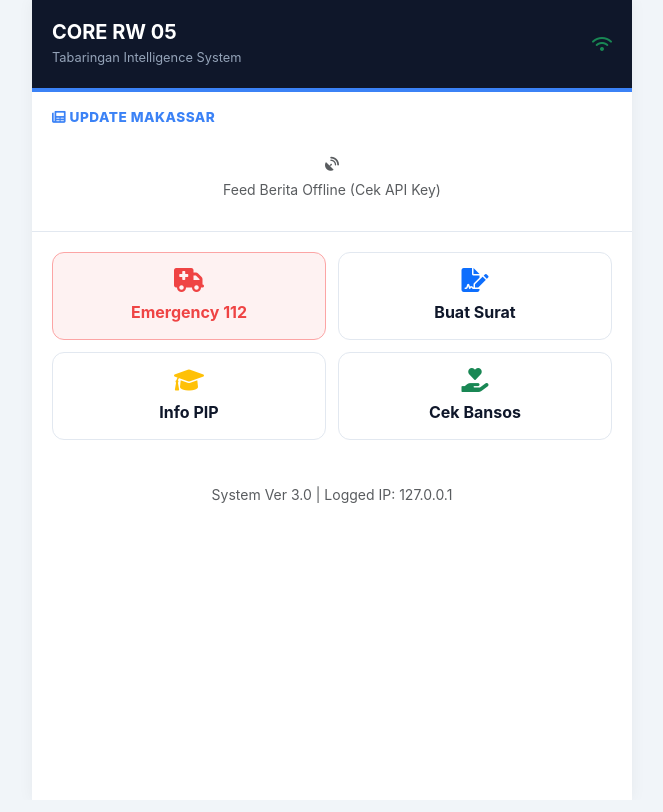
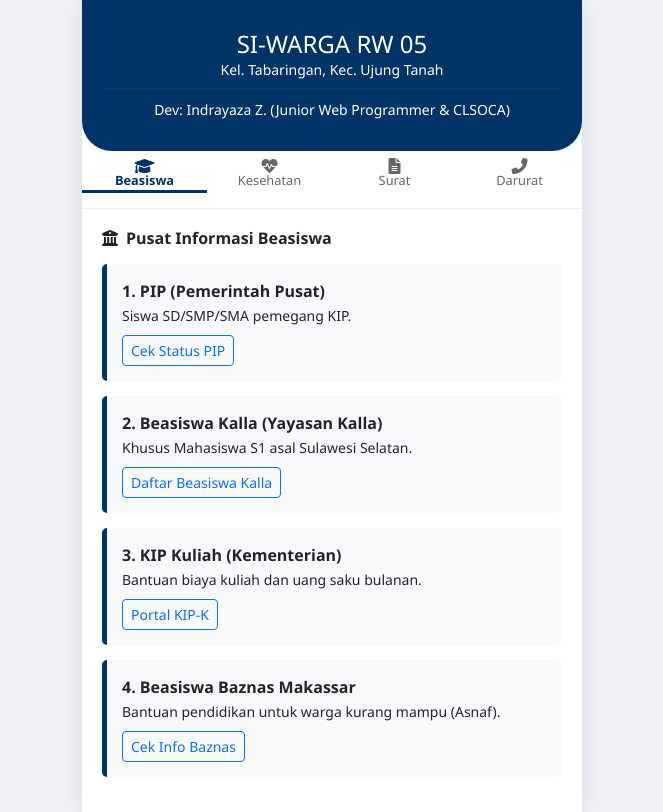
Before and after one commit to Indrakenzo/rw005-tabaringan-core, a Flask app: page / in a window 1280 px wide. Shown: the whole page, without its empty margins (308-971 px from the left). Run offline with Flask 3, Linux system fonts and the light colour scheme.

Commit message:
Update index.html

```diff
--- a/templates/index.html
+++ b/templates/index.html
@@ -2,155 +2,125 @@
 <html lang="id">
 <head>
     <meta charset="UTF-8">
-    <meta name="viewport" content="width=device-width, initial-scale=1.0, maximum-scale=1.0, user-scalable=no">
-    <title>Sistem RW 05 Tabaringan</title>
+    <meta name="viewport" content="width=device-width, initial-scale=1.0">
+    <title>SI-WARGA RW 05 TABARINGAN</title>
     <link href="https://cdn.jsdelivr.net/npm/bootstrap@5.3.0/dist/css/bootstrap.min.css" rel="stylesheet">
     <link rel="stylesheet" href="https://cdnjs.cloudflare.com/ajax/libs/font-awesome/6.0.0/css/all.min.css">
     <style>
-        :root { --primary: #0f172a; --accent: #3b82f6; --bg: #f1f5f9; }
-        body { background: var(--bg); font-family: 'Inter', sans-serif; color: #334155; }
-
-        .app-frame { max-width: 600px; margin: 0 auto; background: white; min-height: 100vh; position: relative; box-shadow: 0 0 15px rgba(0,0,0,0.05); }
-
-        /* Compact Header */
-        .header { background: var(--primary); color: white; padding: 20px; border-bottom: 4px solid var(--accent); }
-        .header h1 { font-size: 1.25rem; font-weight: 700; margin: 0; }
-        .header small { color: #94a3b8; font-size: 0.8rem; }
-
-        /* News Ticker Section */
-        .news-section { padding: 15px 20px; background: #fff; border-bottom: 1px solid #e2e8f0; }
-        .news-title { font-size: 0.85rem; font-weight: 800; text-transform: uppercase; letter-spacing: 0.5px; color: var(--accent); margin-bottom: 10px; }
-        .news-item { display: flex; align-items: start; margin-bottom: 10px; padding-bottom: 10px; border-bottom: 1px dashed #f1f5f9; text-decoration: none; color: inherit; }
-        .news-item:last-child { border: none; margin: 0; }
-        .news-item img { width: 60px; height: 60px; object-fit: cover; border-radius: 8px; margin-right: 12px; background: #eee; }
-        .news-content h6 { font-size: 0.9rem; font-weight: 600; margin: 0 0 4px 0; line-height: 1.2; }
-        .news-content span { font-size: 0.7rem; color: #64748b; }
-
-        /* Grid Menu */
-        .menu-grid { display: grid; grid-template-columns: repeat(2, 1fr); gap: 12px; padding: 20px; }
-        .menu-card { background: white; border: 1px solid #e2e8f0; border-radius: 12px; padding: 15px; text-align: center; text-decoration: none; color: var(--primary); transition: 0.2s; }
-        .menu-card:active { background: #f8fafc; transform: scale(0.98); }
-        .menu-card i { font-size: 1.5rem; margin-bottom: 8px; display: block; }
-        .menu-card.red { color: #ef4444; border-color: #fca5a5; background: #fef2f2; }
-
-        /* Form Section */
-        .form-overlay { display: none; position: fixed; top: 0; left: 0; right: 0; bottom: 0; background: rgba(0,0,0,0.5); z-index: 99; }
-        .form-container { position: absolute; bottom: 0; left: 0; right: 0; background: white; border-radius: 20px 20px 0 0; padding: 25px; max-height: 85vh; overflow-y: auto; animation: slideUp 0.3s cubic-bezier(0.16, 1, 0.3, 1); max-width: 600px; margin: 0 auto; }
-
-        @keyframes slideUp { from { transform: translateY(100%); } to { transform: translateY(0); } }
+        :root { --main-blue: #003366; --accent-gold: #FFD700; }
+        body { background: #f0f2f5; font-family: 'Segoe UI', Tahoma, Geneva, Verdana, sans-serif; }
+        .app-card { max-width: 500px; margin: 0 auto; background: white; min-height: 100vh; box-shadow: 0 0 20px rgba(0,0,0,0.1); }
+        .header { background: var(--main-blue); color: white; padding: 30px 20px; border-radius: 0 0 30px 30px; }
+        .nav-tab { display: flex; justify-content: space-around; background: white; padding: 15px 0; border-bottom: 1px solid #eee; position: sticky; top: 0; z-index: 100; }
+        .nav-item { text-align: center; color: #666; cursor: pointer; font-size: 0.8rem; flex: 1; }
+        .nav-item.active { color: var(--main-blue); font-weight: bold; border-bottom: 3px solid var(--main-blue); }
+        .section { padding: 20px; display: none; }
+        .section.active { display: block; }
+        .info-card { border-left: 5px solid var(--main-blue); background: #f8f9fa; padding: 15px; margin-bottom: 15px; border-radius: 5px; }
+        .emergency-btn { background: #dc3545; color: white; width: 100%; padding: 15px; border-radius: 10px; text-decoration: none; display: block; text-align: center; font-weight: bold; }
     </style>
 </head>
 <body>
 
-<div class="app-frame">
-    <div class="header d-flex justify-content-between align-items-center">
-        <div>
-            <h1>CORE RW 05</h1>
-            <small>Tabaringan Intelligence System</small>
+<div class="app-card">
+    <div class="header text-center">
+        <h4 class="mb-0">SI-WARGA RW 05</h4>
+        <p class="small mb-0">Kel. Tabaringan, Kec. Ujung Tanah</p>
+        <hr class="my-2" style="border-color: rgba(255,255,255,0.2)">
+        <small>Dev: Indrayaza Z. (Junior Web Programmer & CLSOCA)</small>
     </div>
-        <div class="text-end">
-            <i class="fas fa-wifi text-success"></i>
+
+    <div class="nav-tab">
+        <div class="nav-item active" onclick="showSection('edu')"><i class="fas fa-graduation-cap d-block fa-lg mb-1"></i>Beasiswa</div>
+        <div class="nav-item" onclick="showSection('health')"><i class="fas fa-heartbeat d-block fa-lg mb-1"></i>Kesehatan</div>
+        <div class="nav-item" onclick="showSection('letter')"><i class="fas fa-file-alt d-block fa-lg mb-1"></i>Surat</div>
+        <div class="nav-item" onclick="showSection('sos')"><i class="fas fa-phone-alt d-block fa-lg mb-1"></i>Darurat</div>
+    </div>
+
+    <div id="edu" class="section active">
+        <h6 class="fw-bold mb-3"><i class="fas fa-university me-2"></i>Pusat Informasi Beasiswa</h6>
+
+        <div class="info-card">
+            <strong>1. PIP (Pemerintah Pusat)</strong><br>
+            <small>Siswa SD/SMP/SMA pemegang KIP.</small><br>
+            <a href="https://pip.kemendikdasmen.go.id/home_v1" class="btn btn-sm btn-outline-primary mt-2">Cek Status PIP</a>
+        </div>
+
+        <div class="info-card">
+            <strong>2. Beasiswa Kalla (Yayasan Kalla)</strong><br>
+            <small>Khusus Mahasiswa S1 asal Sulawesi Selatan.</small><br>
+            <a href="https://yayasanhadjikalla.or.id" class="btn btn-sm btn-outline-primary mt-2">Daftar Beasiswa Kalla</a>
+        </div>
+
+        <div class="info-card">
+            <strong>3. KIP Kuliah (Kementerian)</strong><br>
+            <small>Bantuan biaya kuliah dan uang saku bulanan.</small><br>
+            <a href="https://kip-kuliah.kemdikbud.go.id" class="btn btn-sm btn-outline-primary mt-2">Portal KIP-K</a>
+        </div>
+
+        <div class="info-card">
+            <strong>4. Beasiswa Baznas Makassar</strong><br>
+            <small>Bantuan pendidikan untuk warga kurang mampu (Asnaf).</small><br>
+            <a href="https://baznasmakassar.id" class="btn btn-sm btn-outline-primary mt-2">Cek Info Baznas</a>
         </div>
     </div>
 
-    <div class="news-section">
-        <div class="news-title"><i class="fas fa-newspaper"></i> Update Makassar</div>
-
-        {% if berita %}
-            {% for item in berita %}
-            <a href="{{ item.url }}" target="_blank" class="news-item">
-                {% if item.urlToImage %}
-                <img src="{{ item.urlToImage }}" alt="img">
-                {% else %}
-                <div style="width:60px; height:60px; background:#e2e8f0; border-radius:8px; margin-right:12px; display:flex; align-items:center; justify-content:center;"><i class="fas fa-image text-muted"></i></div>
-                {% endif %}
-                <div class="news-content">
-                    <h6>{{ item.title }}</h6>
-                    <span>{{ item.source.name }} &bull; {{ item.publishedAt[:10] }}</span>
+    <div id="health" class="section">
+        <h6 class="fw-bold mb-3"><i class="fas fa-stethoscope me-2"></i>Layanan Kesehatan Gratis</h6>
+        <div class="info-card">
+            <strong>BPJS PBI (UHC Makassar)</strong><br>
+            <small>Warga Makassar bisa berobat gratis hanya dengan KTP jika darurat.</small>
         </div>
-            </a>
-            {% endfor %}
-        {% else %}
-            <div class="text-center py-3 small text-muted">
-                <i class="fas fa-satellite-dish mb-2"></i><br>
-                Feed Berita Offline (Cek API Key)
+        <div class="info-card">
+            <strong>Puskesmas Tabaringan</strong><br>
+            <small>Alamat: Jl. Tabaringan No. 1</small>
         </div>
-        {% endif %}
-    </div>
-
-    <div class="menu-grid">
-        <a href="tel:112" class="menu-card red">
-            <i class="fas fa-ambulance"></i>
-            <strong>Emergency 112</strong>
-        </a>
-        <div onclick="toggleForm()" class="menu-card" style="cursor: pointer;">
-            <i class="fas fa-file-signature text-primary"></i>
-            <strong>Buat Surat</strong>
-        </div>
-        <a href="https://pip.kemdikbud.go.id" target="_blank" class="menu-card">
-            <i class="fas fa-graduation-cap text-warning"></i>
-            <strong>Info PIP</strong>
-        </a>
-        <a href="https://cekbansos.kemensos.go.id" target="_blank" class="menu-card">
-            <i class="fas fa-hand-holding-heart text-success"></i>
-            <strong>Cek Bansos</strong>
-        </a>
-    </div>
-
-    <div class="text-center py-4 text-muted small">
-        System Ver 3.0 | Logged IP: {{ request.remote_addr }}
+        <div class="info-card">
+            <strong>Home Care Dottoro'ta</strong><br>
+            <small>Layanan dokter datang ke rumah 24 Jam.</small>
         </div>
     </div>
 
-<div id="overlay" class="form-overlay">
-    <div class="form-container">
-        <div class="d-flex justify-content-between mb-4">
-            <h5 class="fw-bold m-0">Formulir Warga</h5>
-            <i class="fas fa-times" style="cursor: pointer; font-size: 1.2rem;" onclick="toggleForm()"></i>
-        </div>
-
+    <div id="letter" class="section">
+        <h6 class="fw-bold mb-3">Cetak Surat Pengantar Mandiri</h6>
         <form action="/cetak" method="POST">
-            <div class="mb-3">
-                <label class="form-label small fw-bold">Pilih RT</label>
-                <select name="rt_code" class="form-select" required>
-                    <option value="" disabled selected>-- Pilih Ketua RT --</option>
+            <select name="rt_code" class="form-select mb-2" required>
+                <option value="" disabled selected>-- Pilih RT --</option>
                 {% for code, data in rt_list.items() if code != 'RW005' %}
                 <option value="{{ code }}">RT {{ code[-1] }} - {{ data.nama }}</option>
                 {% endfor %}
             </select>
-            </div>
-            <div class="mb-3">
-                <label class="form-label small fw-bold">Keperluan</label>
-                <select name="jenis_surat" class="form-select" required>
+            <select name="jenis_surat" class="form-select mb-2" required>
                 <option value="Surat Pengantar KTP">Pengantar KTP/KK</option>
                 <option value="Surat Keterangan Tidak Mampu">Ket. Tidak Mampu</option>
                 <option value="Surat Keterangan Usaha">Ket. Usaha</option>
-                    <option value="Surat Keterangan Domisili">Ket. Domisili</option>
             </select>
+            <input type="number" name="nik" class="form-control mb-2" placeholder="NIK (16 Digit)" required>
+            <input type="text" name="nama" class="form-control mb-2" placeholder="Nama Lengkap" required>
+            <div class="row g-2 mb-2">
+                <div class="col-6"><input type="text" name="tmp_lahir" class="form-control" placeholder="Tempat Lahir"></div>
+                <div class="col-6"><input type="date" name="tgl_lahir" class="form-control"></div>
             </div>
-            <div class="row g-2 mb-3">
-                <div class="col-6"><input type="number" name="nik" class="form-control" placeholder="NIK" required></div>
-                <div class="col-6"><input type="number" name="kk" class="form-control" placeholder="No. KK" required></div>
+            <textarea name="alamat" class="form-control mb-3" placeholder="Alamat Lengkap di Tabaringan" required></textarea>
+            <button type="submit" class="btn btn-primary w-100">PROSES PDF</button>
+        </form>
     </div>
-            <div class="mb-3"><input type="text" name="nama" class="form-control" placeholder="Nama Lengkap" style="text-transform:uppercase" required></div>
-            <div class="row g-2 mb-3">
-                <div class="col-6"><input type="text" name="tmp_lahir" class="form-control" placeholder="Tmp Lahir" required></div>
-                <div class="col-6"><input type="date" name="tgl_lahir" class="form-control" required></div>
-            </div>
-            <div class="mb-3"><input type="text" name="pekerjaan" class="form-control" placeholder="Pekerjaan" required></div>
-            <div class="mb-3"><textarea name="alamat" class="form-control" rows="2" placeholder="Alamat Lengkap" required></textarea></div>
 
-            <button type="submit" class="btn btn-primary w-100 fw-bold py-3 rounded-pill">CETAK PDF</button>
-        </form>
+    <div id="sos" class="section text-center">
+        <h6 class="fw-bold mb-4">NOMOR DARURAT RW 05</h6>
+        <a href="tel:112" class="emergency-btn mb-3"><i class="fas fa-ambulance me-2"></i>CALL CENTER 112</a>
+        <a href="tel:0411xxxxxx" class="btn btn-outline-dark w-100 mb-2">POLSEK UJUNG TANAH</a>
+        <a href="https://wa.me/628xxxxxxxx" class="btn btn-success w-100">WHATSAPP KETUA RW 05</a>
     </div>
 </div>
 
 <script>
-    function toggleForm() {
-        const el = document.getElementById('overlay');
-        el.style.display = (el.style.display === 'block') ? 'none' : 'block';
+    function showSection(id) {
+        document.querySelectorAll('.section').forEach(s => s.classList.remove('active'));
+        document.querySelectorAll('.nav-item').forEach(n => n.classList.remove('active'));
+        document.getElementById(id).classList.add('active');
+        event.currentTarget.classList.add('active');
     }
 </script>
-
 </body>
 </html>
```
Lines whose indentation alone changed are shown as unchanged.
